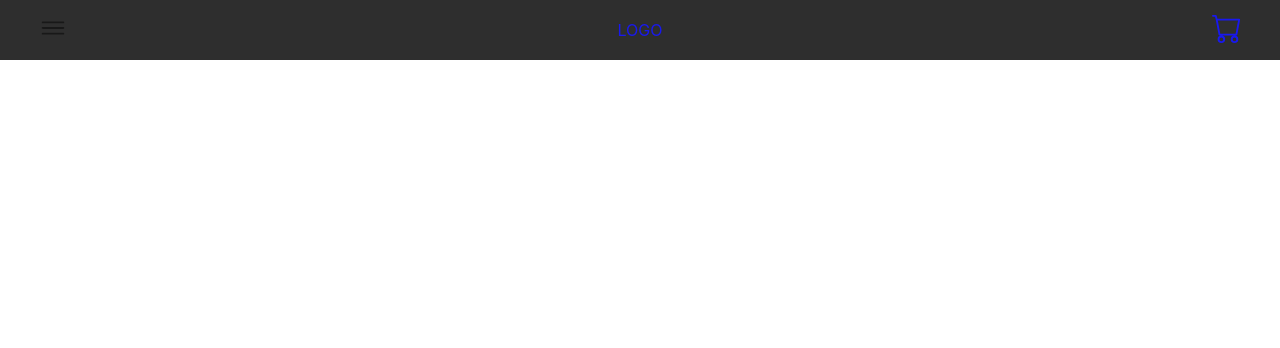
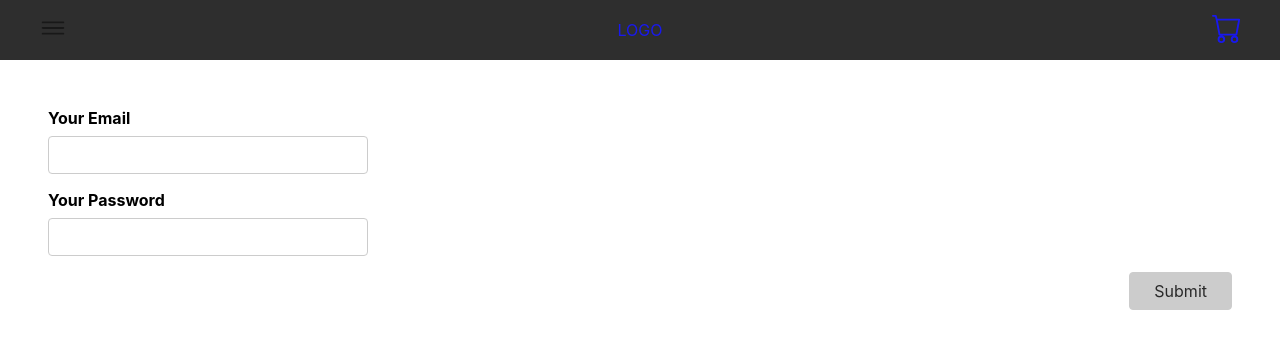
Before and after one commit to FlorFerr/react-proyect, a React (Create React App) app: page /login in a window 1280 px wide. Before the commit this address led to /. Shown: the top 348 px of the page. Built offline with nearby package versions, Linux system fonts and the light colour scheme.

Commit message:
validation form

```diff
--- a/src/App.js
+++ b/src/App.js
@@ -7,6 +7,7 @@ import FavProvider from './Context/FavProvider';
 import FavList from './Components/Container/FavList';
 import Beers from './Components/Pages/Beers';
 import Burgers from './Components/Pages/Burgers'
+import Login from './Components/Pages/Login';
 
 function App() {
 
@@ -27,6 +28,9 @@ function App() {
         <Route path="/cart" >
           <Cart />
         </Route>
+        <Route path="/login" >
+          <Login />
+        </Route>
         <Route path="*" >
           <Redirect to='/' />
         </Route>
--- a/src/Components/Container/FavList.js
+++ b/src/Components/Container/FavList.js
@@ -8,6 +8,7 @@ const FavList = () => {
         return (
         <div key={item.name}>
             <h2>{item.name}</h2>
+            <img src={item.image_url} alt={item.name} className='img-detail'/>
             <button onClick={() => {favContext.removeItem(item.name)}}>X</button>
         </div>)
     })
--- a/src/Components/Container/Item.css
+++ /dev/null
@@ -1,5 +0,0 @@
-.img{
-
-    height: 150px;
-
-}
--- a/src/Components/Container/Item.js
+++ b/src/Components/Container/Item.js
@@ -1,6 +1,6 @@
 import React, { useState } from 'react'
 import Card from '../UI/Card'
-import './Item.css'
+
 import ItemDetail from './ItemDetail'
 import Input from '../UI/Input'
 
--- a/src/Components/Container/ItemDetail.js
+++ b/src/Components/Container/ItemDetail.js
@@ -5,7 +5,7 @@ import Modal from '../UI/Modal'
 const ItemDetail = ({detail, onHide}) => {
   return (
     <Modal onClose={onHide}>
-       <img src={detail.image_url} alt={detail.name} className='img-detail' />
+       <img src={detail.image_url} alt={detail.name} className='img' />
         <h3>{detail.name}</h3>
         {detail.description ? <p>{detail.description}</p> :
         <ul>{detail.ingredients.map(ingrediente => {
--- a/src/Components/Container/ItemList.css
+++ b/src/Components/Container/ItemList.css
@@ -3,5 +3,4 @@
     flex-direction: row;
     justify-content: space-around;
     flex-wrap: wrap;
-
 }
--- /dev/null
+++ b/src/Components/Container/Login/Form.css
@@ -0,0 +1,91 @@
+.form-container{
+    margin: 3rem;
+    display: flex;
+    flex-direction: column;
+}
+.form-control {
+    margin-bottom: 1rem;
+  }
+
+  .form-control input,
+  .form-control label {
+    display: block;
+  }
+
+  .form-control label {
+    font-weight: bold;
+    margin-bottom: 0.5rem;
+  }
+
+  .form-control input,
+  .form-control select {
+    font: inherit;
+    padding: 0.5rem;
+    border-radius: 4px;
+    border: 1px solid #ccc;
+    width: 20rem;
+    max-width: 100%;
+  }
+
+  .form-control input:focus {
+    outline: none;
+    border-color: #240370;
+    background-color: #e0d4fd;
+  }
+
+  .control-group {
+    display: flex;
+    column-gap: 1rem;
+    flex-wrap: wrap;
+  }
+
+  .control-group .form-control {
+    min-width: 15rem;
+    flex: 1;
+  }
+
+  button {
+    font: inherit;
+    background-color: #240370;
+    color: white;
+    border: 1px solid #240370;
+    padding: 0.5rem 1.5rem;
+    border-radius: 4px;
+    cursor: pointer;
+  }
+
+  button:hover,
+  button:active {
+    background-color: #33059e;
+    border-color: #33059e;
+  }
+
+  button:disabled,
+  button:disabled:hover,
+  button:disabled:active {
+    background-color: #ccc;
+    color: #292929;
+    border-color: #ccc;
+  }
+
+  .form-actions {
+    text-align: right;
+  }
+
+  .form-actions button {
+    margin-left: 1rem;
+  }
+
+  .invalid input {
+    border: 1px solid #b40e0e;
+    background-color: #fddddd;
+  }
+
+  .invalid input:focus {
+    border-color: #ff8800;
+    background-color: #fbe8d2;
+  }
+
+  .error-text {
+    color: #b40e0e;
+  }
--- /dev/null
+++ b/src/Components/Container/Login/Form.js
@@ -0,0 +1,59 @@
+import React from 'react'
+import UseInputForm from '../../Hooks/UseInputForm'
+import './Form.css'
+
+const Form = () => {
+    const {
+        value: enteredEmail,
+        isValid: enteredEmailIsValid,
+        hasError: emailInputHasError,
+        valueChangeHandler: emailChangeHandler,
+        inputBlurHandler: emailBlurHandler,
+        reset: resetEmailInput
+      } = UseInputForm(value => value.trim() !== '')
+
+      const {
+        value: enteredPassword,
+        isValid: enteredPasswordIsValid,
+        hasError: passwordInputHasError,
+        valueChangeHandler: passwordChangeHandler,
+        inputBlurHandler: passwordBlurHandler,
+        reset: resetPasswordInput
+      } = UseInputForm(value => value.length > 6)
+
+    let formIsValid = false
+    if(enteredEmailIsValid && enteredPasswordIsValid){
+        formIsValid = true
+    }
+
+    const formSubmitHandler = (e) => {
+        e.preventDefault()
+        if(!enteredEmailIsValid){
+            return
+        }
+        resetEmailInput()
+        resetPasswordInput()
+    }
+
+  return (
+    <div>
+        <form className='form-container' onSubmit={formSubmitHandler}>
+            <div className={emailInputHasError ? 'form-control invalid' : 'form-control'}>
+                <label htmlFor='email'>Your Email</label>
+                <input  type='email' id='email' onChange={emailChangeHandler} value={enteredEmail} onBlur={emailBlurHandler}/>
+                {emailInputHasError && <p className='error-text'>El campo no puede estar vacío</p>}
+            </div>
+            <div className={passwordInputHasError ? 'form-control invalid' : 'form-control'}>
+                <label htmlFor='password'>Your Password</label>
+                <input  type='password' id='password' onChange={passwordChangeHandler} value={enteredPassword} onBlur={passwordBlurHandler}/>
+                {passwordInputHasError && <p className='error-text'>La clave debe tener más de 5 caracteres</p>}
+            </div>
+            <div className="form-actions">
+            <button disabled={!formIsValid}>Submit</button>
+            </div>
+        </form>
+    </div>
+  )
+}
+
+export default Form
--- /dev/null
+++ b/src/Components/Hooks/UseInputForm.js
@@ -0,0 +1,33 @@
+import { useState } from 'react'
+
+const UseInputForm = (validateValue) => {
+    const [enteredValue, setEnteredValue] = useState('')
+    const [isTouched, setIsTouched] = useState(false)
+
+    const inputIsValid = validateValue(enteredValue)
+    const hasError = !inputIsValid && isTouched
+
+    const valueChangeHandler = (e) => {
+        setEnteredValue(e.target.value)
+    }
+
+    const inputBlurHandler = (e) => {
+        setIsTouched(true)
+    }
+
+    const reset = () => {
+        setEnteredValue('')
+        setIsTouched(false)
+    }
+
+  return {
+      value: enteredValue,
+      hasError,
+      isValid: inputIsValid,
+      valueChangeHandler,
+      inputBlurHandler,
+      reset,
+  }
+}
+
+export default UseInputForm
--- /dev/null
+++ b/src/Components/Pages/Login.js
@@ -0,0 +1,11 @@
+import React from 'react'
+import Form from '../Container/Login/Form'
+
+
+const Login = () => {
+  return (
+    <Form></Form>
+  )
+}
+
+export default Login
--- a/src/Components/UI/Card.css
+++ b/src/Components/UI/Card.css
@@ -6,3 +6,7 @@
     border-radius: 14px;
     background-color: white;
 }
+
+.img{
+    height: 150px;
+}
```
Also changed, not shown: 1 other file (tests, documents, lock files or other folders).
